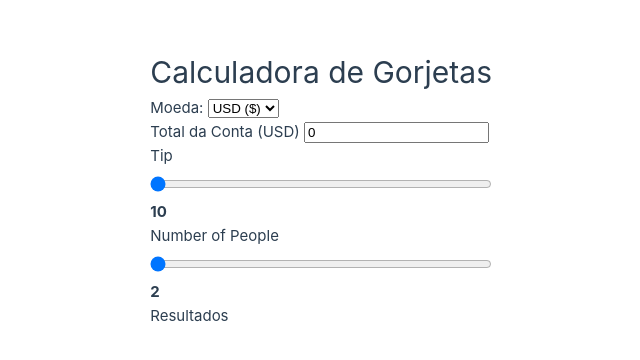
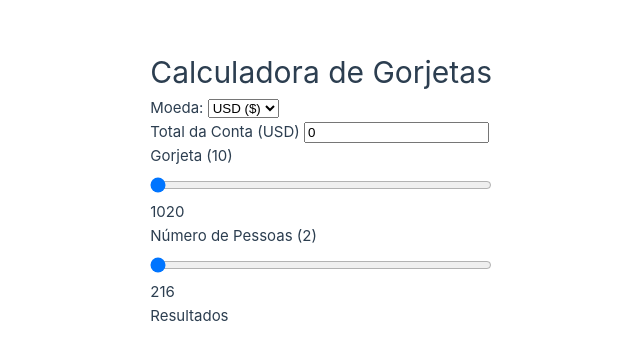
Before and after one commit to victormachadogp/frontend-assessment, a Vue app: page / in a window 1280 px wide. Shown: the part 212-572 px from the top of the page, without its empty margins (148-788 px from the left). Built offline with nearby package versions, Linux system fonts and the light colour scheme.

Commit message:
Implementa two-way binding (v-model) no inputRange

```diff
--- a/src/components/RangeInput.vue
+++ b/src/components/RangeInput.vue
@@ -1,23 +1,34 @@
 <template>
   <div class="input-range">
-    <label :for="id" class="input-range__label">{{ label }}</label>
-    <input
-      type="range"
-      :id="id"
-      :min="min"
-      :max="max"
-      :value="value"
-      @input="$emit('update', +$event.target.value)"
-    />
-    <span class="input-range__value">{{ value }}</span>
+    <label :for="inputId" class="input-range__label"> {{ label }} ({{ modelValue }}) </label>
+
+    <div class="input-range__container">
+      <input
+        type="range"
+        :min="min"
+        :max="max"
+        :step="step"
+        :value="modelValue"
+        @input="handleInput"
+        class="input-range__slider"
+      />
+
+      <div class="input-range__values">
+        <span class="input-range__min">{{ min }}</span>
+        <span class="input-range__max">{{ max }}</span>
+      </div>
+    </div>
   </div>
 </template>
 
 <script setup>
-defineProps({
-  label: String,
-  value: {
+const props = defineProps({
+  modelValue: {
     type: Number,
+    required: true,
+  },
+  label: {
+    type: String,
     required: true,
   },
   min: {
@@ -28,10 +39,17 @@ defineProps({
     type: Number,
     default: 100,
   },
-  id: String,
+  step: {
+    type: Number,
+    default: 1,
+  },
 })
 
-defineEmits(['update'])
+const emit = defineEmits(['update:modelValue'])
+
+const handleInput = (event) => {
+  emit('update:modelValue', Number(event.target.value))
+}
 </script>
 
 <style scoped>
--- a/src/components/TipCalculator.vue
+++ b/src/components/TipCalculator.vue
@@ -20,11 +20,11 @@
     <RangeInput
       v-for="(input, index) in rangeInputs"
       :key="index"
+      v-model="input.value"
       :label="input.label"
-      :value="input.value"
       :min="input.min"
       :max="input.max"
-      @update="(newValue) => updateValue(index, newValue)"
+      class="tip-calculator__range"
     />
 
     <ResultsPanel />
@@ -33,25 +33,25 @@
 
 <script setup>
 import { ref, computed, watch } from 'vue'
-
 import CurrencySelector from './CurrencySelector.vue'
 import RangeInput from './RangeInput.vue'
 import ResultsPanel from './ResultsPanel.vue'
 
 const billTotal = ref(0)
-const tipPercentage = ref(10)
-const peopleCount = ref(2)
 const selectedCurrency = ref('USD')
 
-// Dados dinâmicos
 const rangeInputs = ref([
-  { label: 'Tip', value: 10, min: 10, max: 20 },
-  { label: 'Number of People', value: 2, min: 2, max: 16 },
+  {
+    label: 'Gorjeta',
+    value: 10,
+    min: 10,
+    max: 20,
+  },
+  {
+    label: 'Número de Pessoas',
+    value: 2,
+    min: 2,
+    max: 16,
+  },
 ])
-
-const updateValue = (index, newValue) => {
-  rangeInputs.value[index].value = newValue
-}
 </script>
-
-<style></style>
```
